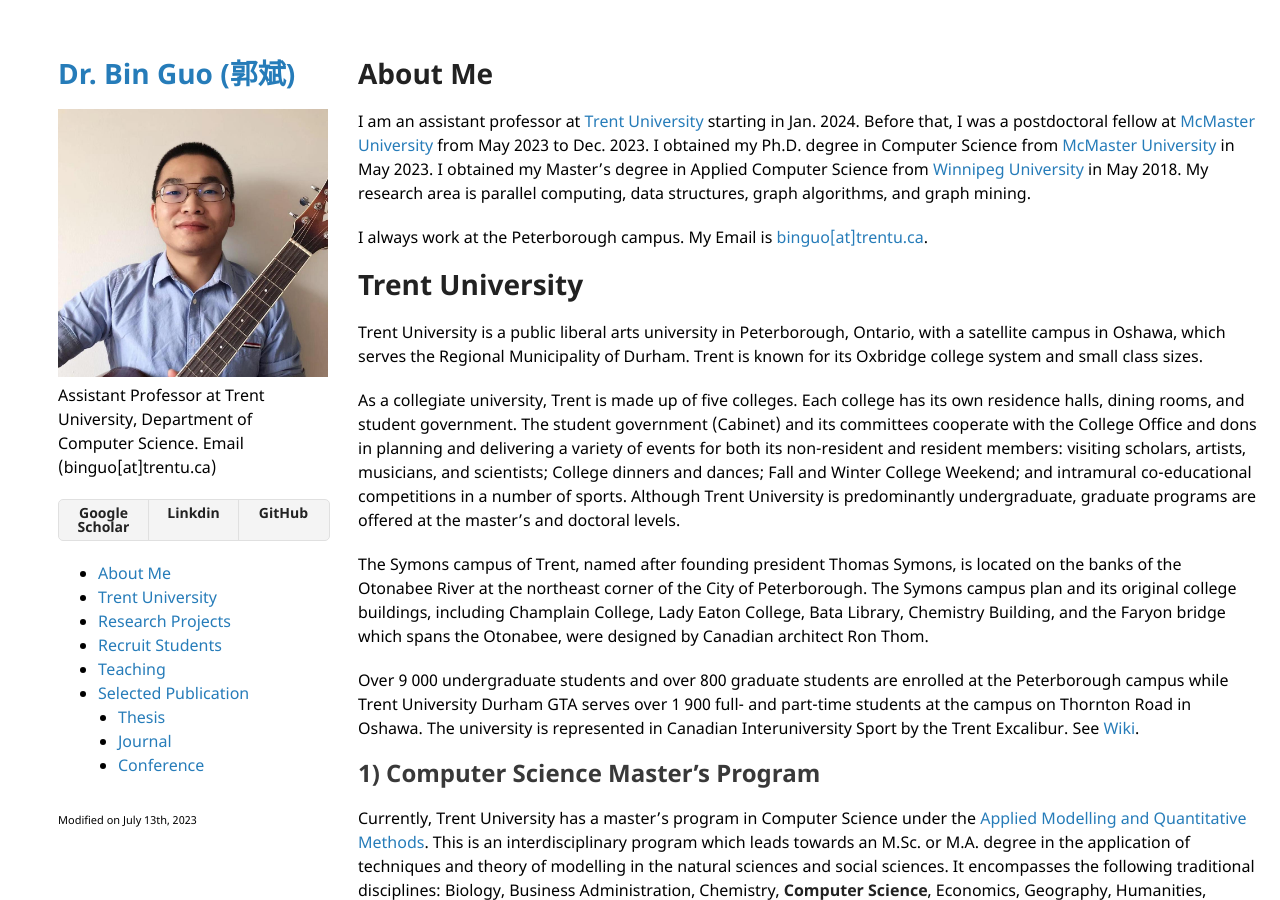
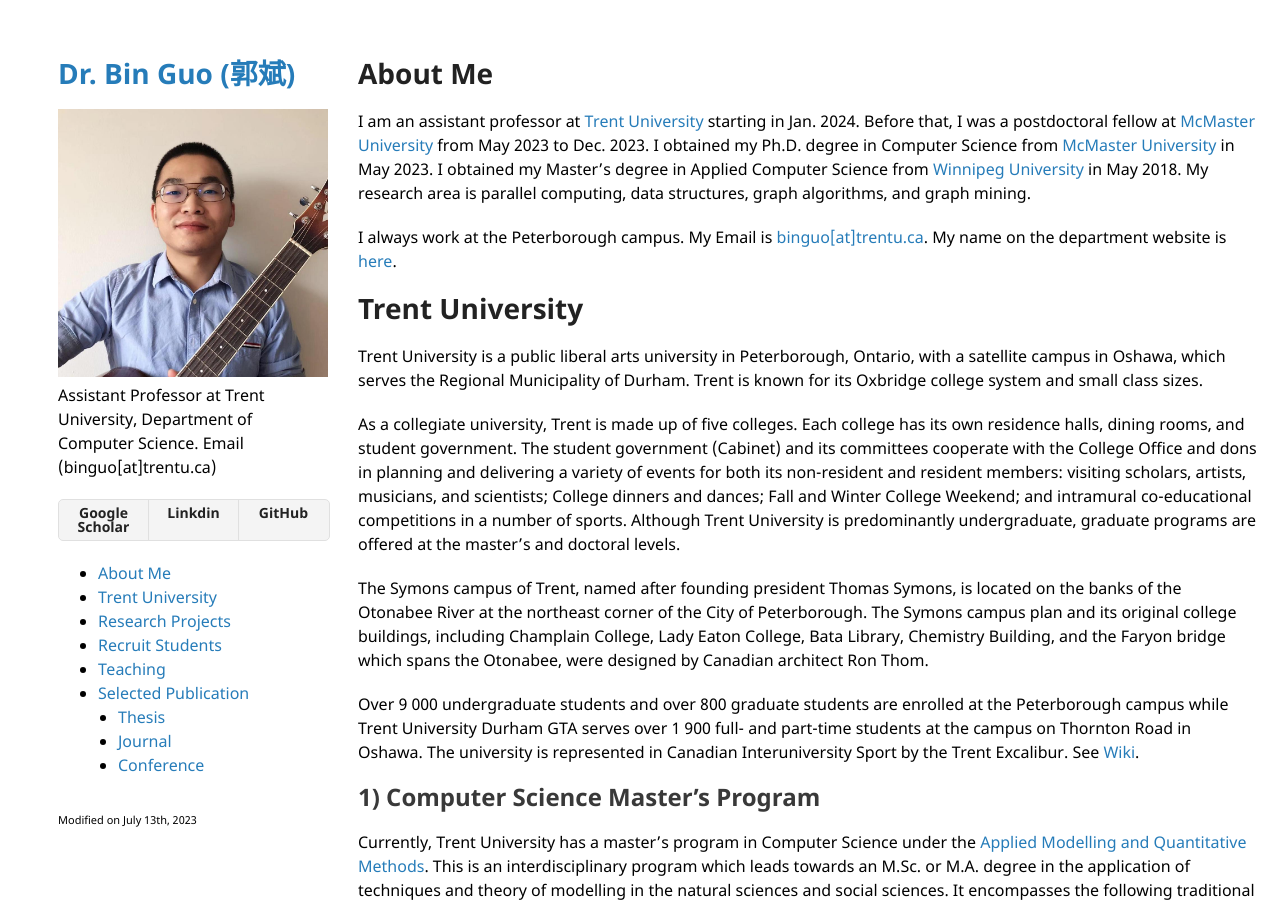
Before and after one commit to bin-guo/bin-guo.github.io, a Jekyll site: the page built from index.md, in a window 1280 px wide and 900 px high. Built offline with Jekyll 4.4.1, drawn with Linux system fonts in a browser that asks for light colours; our own code applies the rules of GitHub Pages for plain Markdown files.

Commit message:
Update index.md

```diff
--- a/index.md
+++ b/index.md
@@ -1,7 +1,7 @@
 # About Me
 I am an assistant professor at [Trent University](https://www.trentu.ca/) starting in Jan. 2024. Before that, I was a postdoctoral fellow at [McMaster University](https://dailynews.mcmaster.ca/) from May 2023 to Dec. 2023. I obtained my Ph.D. degree in Computer Science from [McMaster University](https://dailynews.mcmaster.ca/) in May 2023. I obtained my Master's degree in Applied Computer Science from [Winnipeg University](https://www.uwinnipeg.ca/) in May 2018. My research area is parallel computing, data structures, graph algorithms, and graph mining.
 
-I always work at the Peterborough campus. My Email is [binguo\[at\]trentu.ca](mailto:binguo@trentu.ca).
+I always work at the Peterborough campus. My Email is [binguo\[at\]trentu.ca](mailto:binguo@trentu.ca). My name on the department website is [here](https://www.trentu.ca/cois/faculty-research).
 
 # Trent University
 
```
